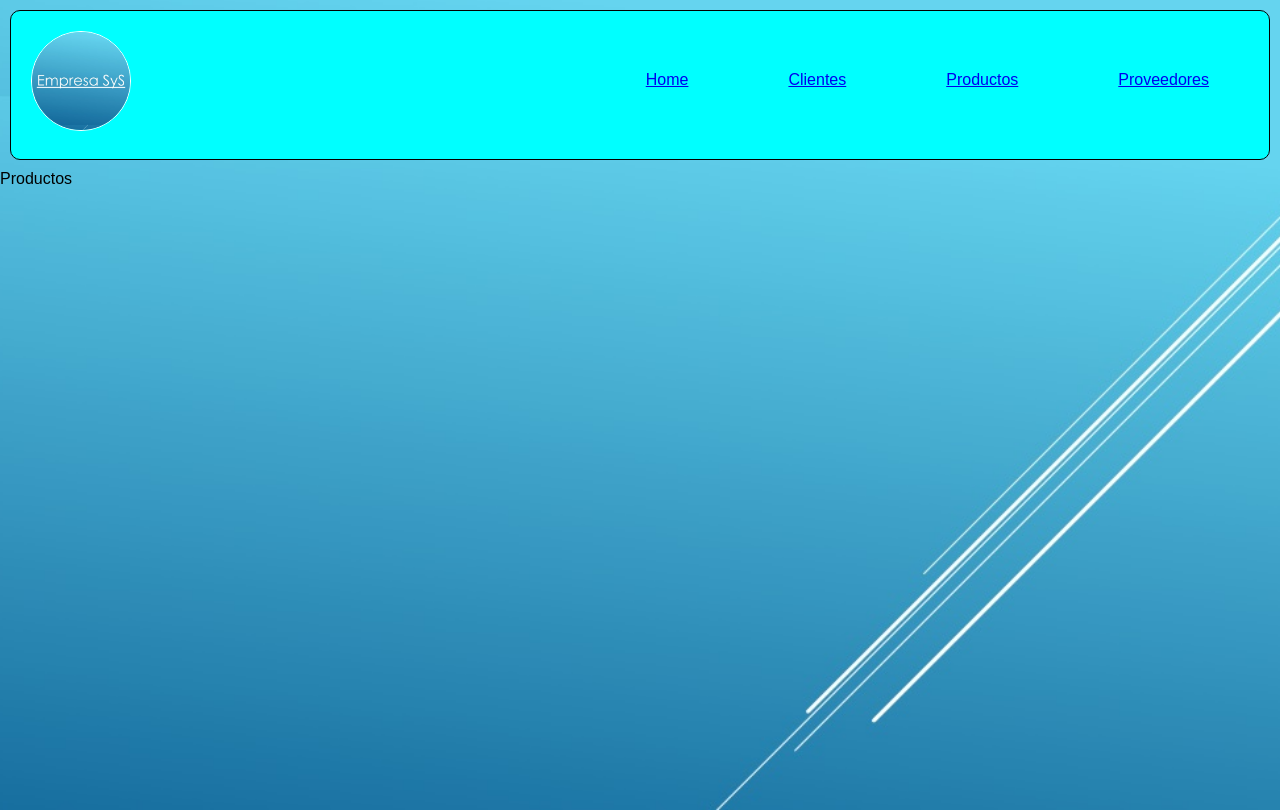
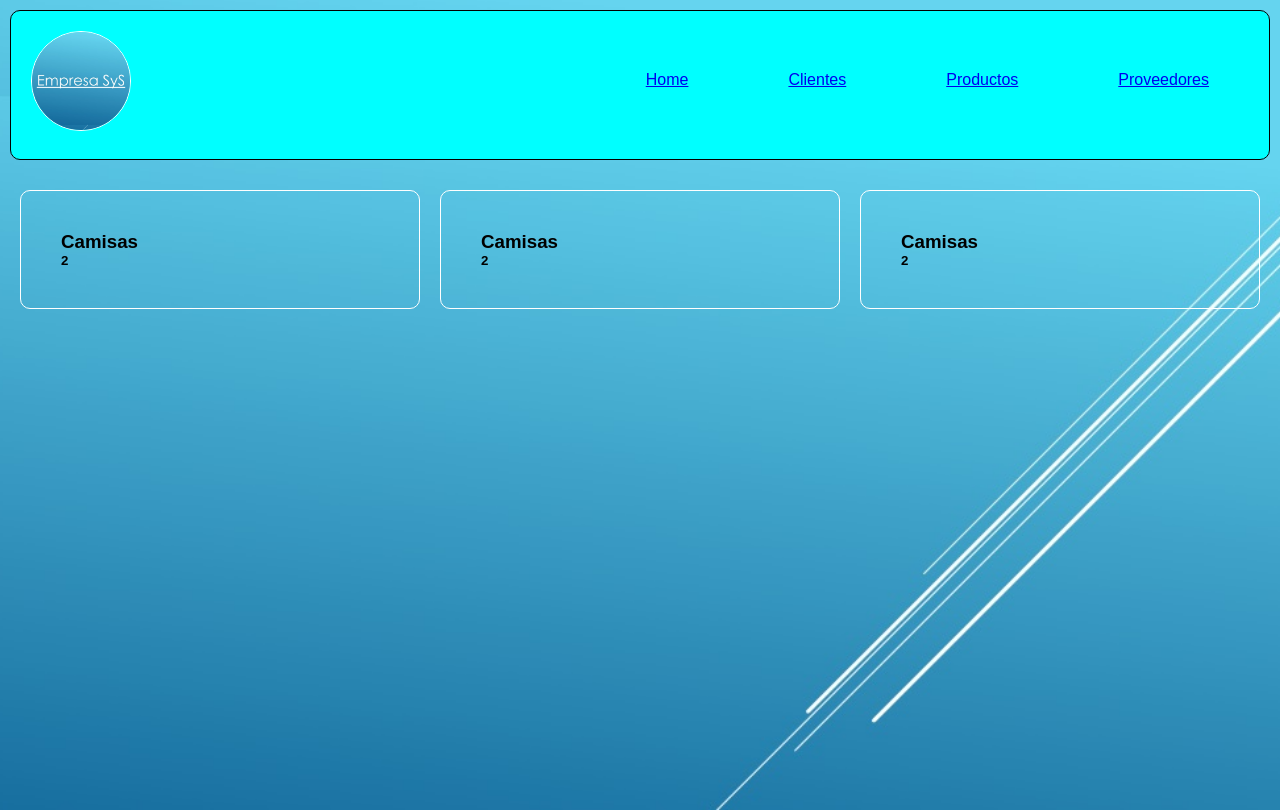
Before and after one commit to Luisaherrera01/momento2-web2, a React (Vite) app: page /productos in a window 1280 px wide. Built offline with nearby package versions, Linux system fonts and the light colour scheme.

Commit message:
se crean las cards de productos

```diff
--- /dev/null
+++ b/src/components/cards/CardProductos.jsx
@@ -0,0 +1,18 @@
+import "./styleCards.css"
+
+const CardProductos = ({productos}) => {
+  return (
+    <section className="card">
+        {
+            productos.map((producto) =>(
+                <section className="cardProductos">
+                    <h3>{producto.nombre}</h3>
+                    <h1>{producto.cantidad}</h1>
+                </section>
+            ))
+        }
+    </section>
+  )
+}
+
+export default CardProductos
--- a/src/components/cards/styleCards.css
+++ b/src/components/cards/styleCards.css
@@ -6,7 +6,7 @@
     padding: 20px;
 }
 
-.cardCliente{
+.cardCliente, .cardProductos{
     display: flex;
     flex-direction: column;
     width: 100%;
--- a/src/components/main/Productos.jsx
+++ b/src/components/main/Productos.jsx
@@ -1,10 +1,27 @@
 import Header from "../header/Header"
+import CardProductos from "../cards/CardProductos"
 
 const Productos = () => {
+  const productos =[
+    {
+      nombre:"Camisas",
+      cantidad:2
+    },
+    {
+      nombre:"Camisas",
+      cantidad:2
+    },
+    {
+      nombre:"Camisas",
+      cantidad:2
+    },
+  ]
   return (
     <section>
       <Header/>
-      <p>Productos</p>
+      <section >
+        <CardProductos productos = {productos}/>
+      </section>
     </section>
   )
 }
```
